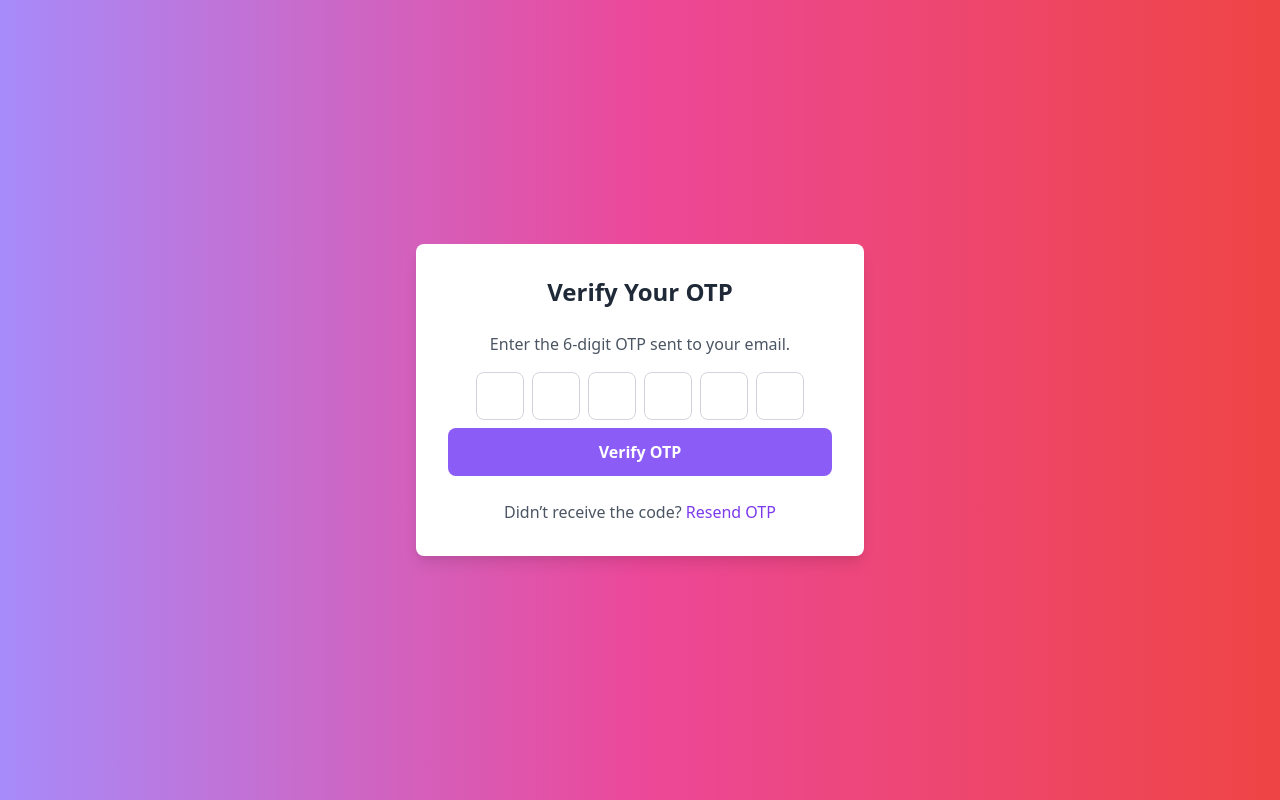
After one commit to Nandaaung-Dev/online-shopping-system, a PHP site: page /myfiles/verify_otp.php in a window 1280 px wide. The commit adds this page. Run offline with PHP 8.4, Linux system fonts and the light colour scheme.

Commit message:
register

```diff
--- /dev/null
+++ b/verify_otp.php
@@ -0,0 +1,132 @@
+<?php
+session_start(); // Start the session at the beginning
+
+// Database connection
+include 'db.php'; // Assume you have this file to handle database connections
+
+$message = null; // Variable to hold the message
+
+if ($_SERVER['REQUEST_METHOD'] == 'POST' && isset($_POST['otp'])) {
+    $entered_otp = $_POST['otp'];
+
+    // Fetch the OTP stored in the database
+    $result = mysqli_query($con, "SELECT otp FROM user_otp WHERE user_id = '$_SESSION[uid]'");
+    $row = mysqli_fetch_assoc($result);
+    $stored_otp = $row['otp'];
+
+    if ($entered_otp == $stored_otp) {
+        // OTP is correct, user is registered
+        $message = "OTP verified successfully. You are registered!";
+        $_SESSION["stored_otp"] = $stored_otp;
+        echo "<script> location.href='store.php'; </script>";
+        exit;
+    } else {
+        // OTP is incorrect
+        $message = "Invalid OTP. Please try again.";
+    }
+}
+?>
+<!DOCTYPE html>
+<html lang="en">
+
+<head>
+    <meta charset="UTF-8">
+    <meta name="viewport" content="width=device-width, initial-scale=1.0">
+    <title>OTP Verification</title>
+    <link rel="stylesheet" href="https://cdn.jsdelivr.net/npm/tailwindcss@2.2.19/dist/tailwind.min.css">
+    <style>
+        /* Optional: Additional styling for the OTP inputs */
+        input.otp-input {
+            text-align: center;
+        }
+    </style>
+</head>
+
+<body class="bg-gradient-to-r from-purple-400 via-pink-500 to-red-500 flex items-center justify-center min-h-screen">
+    <div class="bg-white shadow-lg rounded-lg p-8 max-w-xs md:max-w-md w-full">
+        <h2 class="text-xl md:text-2xl font-bold text-center text-gray-800 mb-6">Verify Your OTP</h2>
+        <p class="text-center text-gray-600 mb-4">Enter the 6-digit OTP sent to your email.</p>
+
+        <?php if ($message): ?>
+            <div class="text-red-500 text-center mb-4"><?php echo $message; ?></div>
+        <?php endif; ?>
+
+        <form id="otpForm" method="POST" action="">
+            <div class="flex space-x-2 justify-center mb-2">
+                <input type="text" id="otp1" maxlength="1" class="otp-input w-10 h-10 md:w-12 md:h-12 border border-gray-300 rounded-lg text-center text-lg font-semibold focus:outline-none focus:ring-2 focus:ring-purple-500" />
+                <input type="text" id="otp2" maxlength="1" class="otp-input w-10 h-10 md:w-12 md:h-12 border border-gray-300 rounded-lg text-center text-lg font-semibold focus:outline-none focus:ring-2 focus:ring-purple-500" />
+                <input type="text" id="otp3" maxlength="1" class="otp-input w-10 h-10 md:w-12 md:h-12 border border-gray-300 rounded-lg text-center text-lg font-semibold focus:outline-none focus:ring-2 focus:ring-purple-500" />
+                <input type="text" id="otp4" maxlength="1" class="otp-input w-10 h-10 md:w-12 md:h-12 border border-gray-300 rounded-lg text-center text-lg font-semibold focus:outline-none focus:ring-2 focus:ring-purple-500" />
+                <input type="text" id="otp5" maxlength="1" class="otp-input w-10 h-10 md:w-12 md:h-12 border border-gray-300 rounded-lg text-center text-lg font-semibold focus:outline-none focus:ring-2 focus:ring-purple-500" />
+                <input type="text" id="otp6" maxlength="1" class="otp-input w-10 h-10 md:w-12 md:h-12 border border-gray-300 rounded-lg text-center text-lg font-semibold focus:outline-none focus:ring-2 focus:ring-purple-500" />
+            </div>
+            <input type="hidden" name="otp" id="otpValue" value="">
+            <div id="timer" class="text-red-500 text-sm text-center mb-2"></div>
+            <button type="submit" id="verify_otp" class="w-full bg-purple-500 text-white py-2 md:py-3 rounded-lg font-semibold hover:bg-purple-600 transition duration-200">Verify OTP</button>
+        </form>
+        <p class="text-center text-gray-600 mt-6">
+            Didn’t receive the code? <a id="resendLink" href="index.php" class="text-purple-500 hover:underline">Resend OTP</a>
+
+        </p>
+    </div>
+
+    <script>
+        document.addEventListener('DOMContentLoaded', function() {
+            const inputs = document.querySelectorAll('.otp-input');
+            const otpValueField = document.getElementById('otpValue');
+            const form = document.getElementById('otpForm');
+            const resendLink = document.getElementById('resendLink');
+            const timerDisplay = document.getElementById('timer');
+            const verifyOtp = document.getElementById('verify_otp');
+
+            // Initialize countdown
+            let countdown = 2; // 60 seconds
+            const timerInterval = setInterval(() => {
+                countdown--;
+                timerDisplay.textContent = ` ${countdown} secs`;
+
+                if (countdown <= 0) {
+                    clearInterval(timerInterval);
+                    resendLink.style.pointerEvents = 'auto'; // Enable the resend link
+                    resendLink.style.color = '#7c3aed'; // Change color to make it look enabled
+                    timerDisplay.textContent = ''; // Clear the timer text
+                    // verifyOtp.style.pointerEvents = 'none';
+                    verifyOtp.disabled = true;
+                    verifyOtp.style.cursor = 'not-allowed'
+                }
+            }, 1000);
+
+            resendLink.style.pointerEvents = 'none'; // Disable the resend link initially
+            resendLink.style.color = '#a3a3a3'; // Make the resend link look disabled
+
+            inputs.forEach((input, index) => {
+                input.addEventListener('input', function(e) {
+                    const value = e.target.value;
+
+                    // Move to the next input if filled
+                    if (value.length === 1 && index < inputs.length - 1) {
+                        inputs[index + 1].focus();
+                    }
+
+                    // Move to the previous input if empty
+                    if (value.length === 0 && index > 0) {
+                        inputs[index - 1].focus();
+                    }
+                });
+            });
+
+            form.addEventListener('submit', function(e) {
+                e.preventDefault(); // Prevent default form submission
+
+                // Concatenate all OTP inputs values
+                const otpValue = Array.from(inputs).map(input => input.value).join('');
+                otpValueField.value = otpValue;
+
+                // Submit the form
+                form.submit();
+            });
+        });
+    </script>
+</body>
+
+</html>
```
Also changed, not shown: header.php (+61 -39 lines), register.php (+38 -26 lines), register_form.php (+5 -9 lines).
